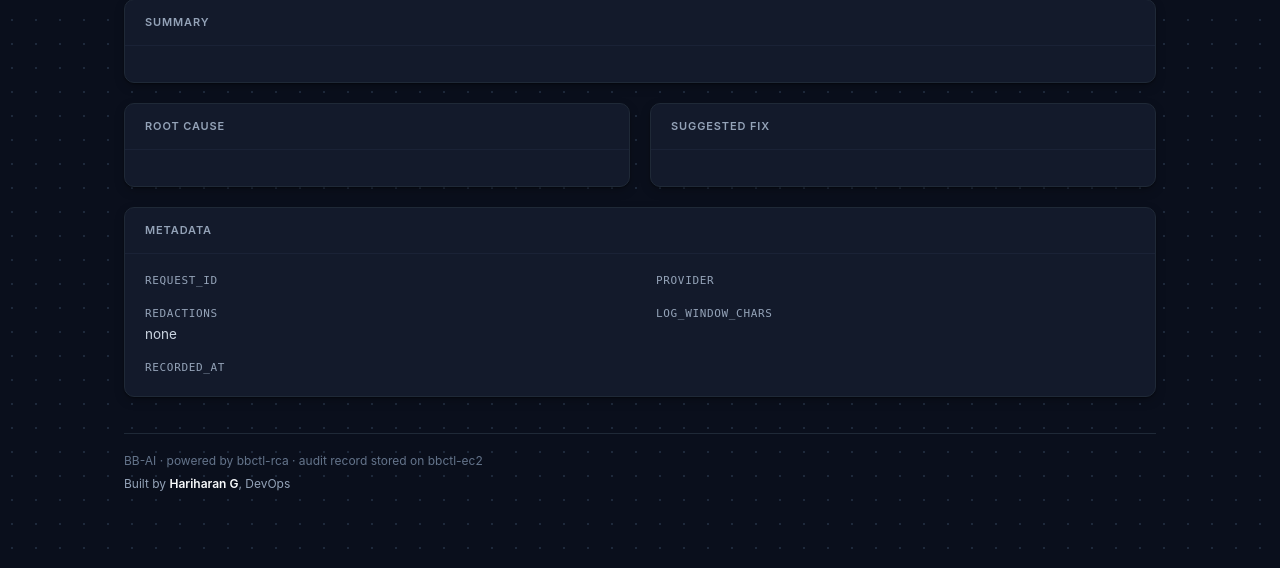
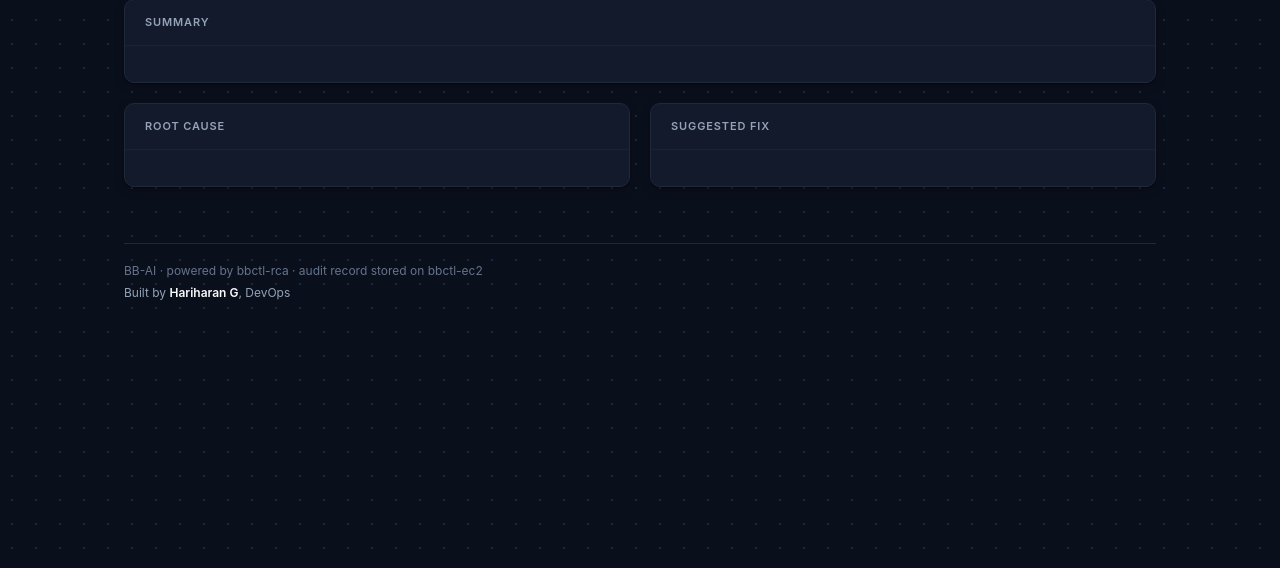
Before and after one commit to BLACKBUCK-LABS/bbctl, a Python web app: template bbctl_rca/templates/rca_report.html in a window 1280 px wide. Shown: the part 232-800 px from the top of the page. Run offline with Jinja, Linux system fonts and the light colour scheme; the template is opened without the code that fills it, so the values that code supplies are empty.

```diff
--- a/bbctl_rca/templates/rca_report.html
+++ b/bbctl_rca/templates/rca_report.html
@@ -350,35 +350,6 @@ footer .author strong { color: var(--fg-strong); font-weight: 600; }
   </section>
   {% endif %}
 
-  <!-- Metadata -->
-  <section class="card">
-    <div class="card-head"><h2 class="card-title">Metadata</h2></div>
-    <div class="card-body">
-      <dl class="meta">
-        <div class="kv">
-          <dt>request_id</dt>
-          <dd class="mono-val">{{ request_id }}</dd>
-        </div>
-        <div class="kv">
-          <dt>provider</dt>
-          <dd>{{ provider }}</dd>
-        </div>
-        <div class="kv">
-          <dt>redactions</dt>
-          <dd>{{ redactions or 'none' }}</dd>
-        </div>
-        <div class="kv">
-          <dt>log_window_chars</dt>
-          <dd>{{ log_window_chars }}</dd>
-        </div>
-        <div class="kv full">
-          <dt>recorded_at</dt>
-          <dd>{{ recorded_at }}</dd>
-        </div>
-      </dl>
-    </div>
-  </section>
-
   <footer>
     <div>BB-AI · powered by bbctl-rca · audit record stored on bbctl-ec2</div>
     <div class="author">Built by <strong>Hariharan G</strong>, DevOps</div>
```
